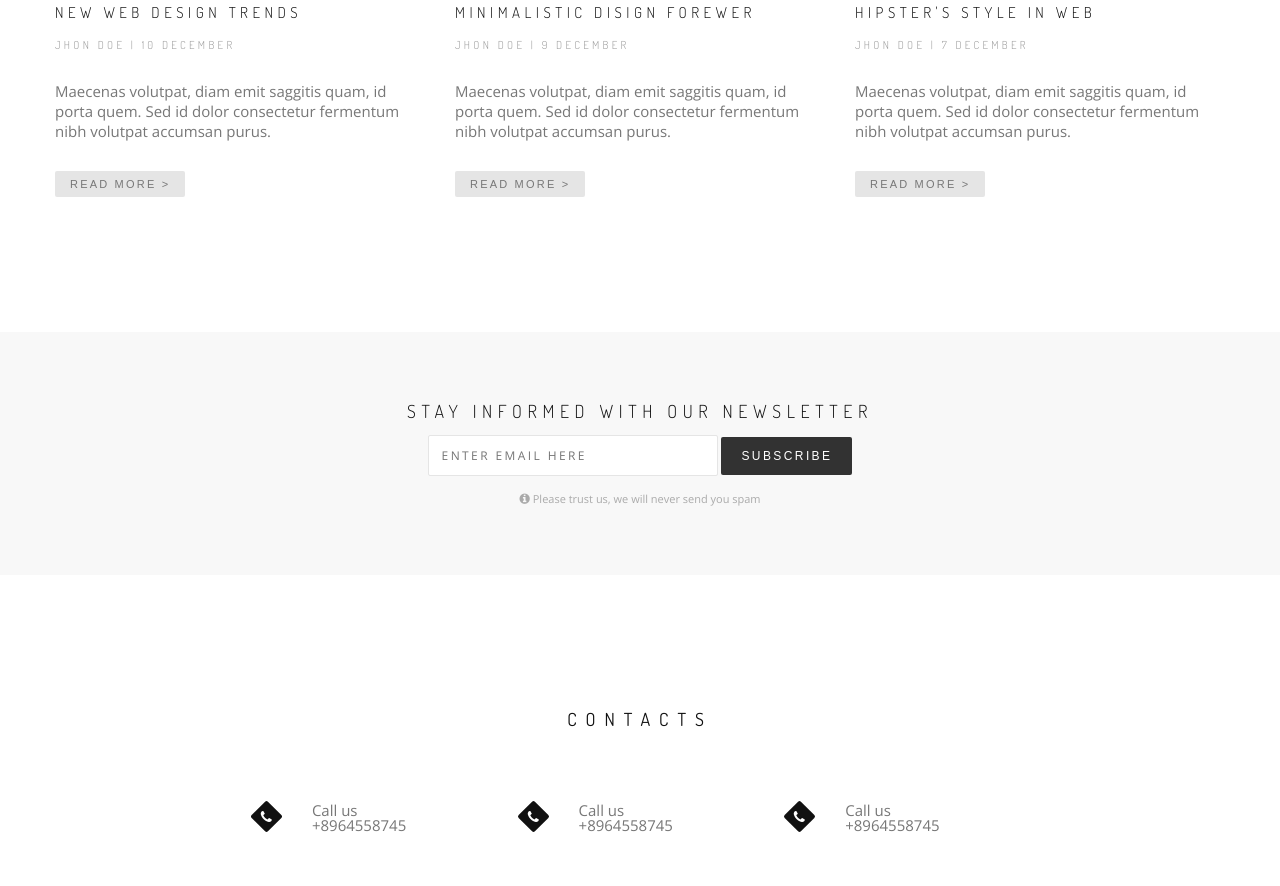
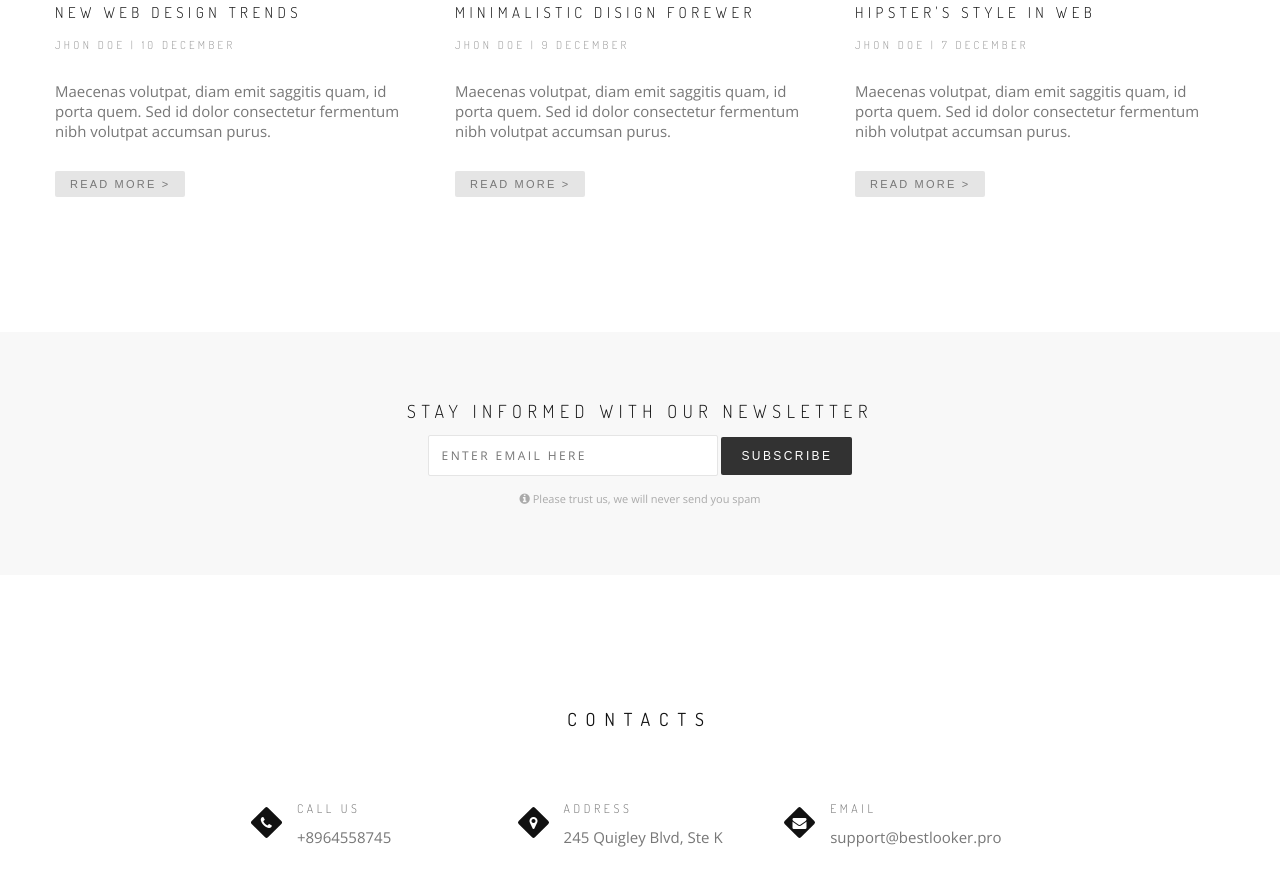
Before and after one commit to Daaiif/thomas-rhythm, a plain HTML site: page index.html in a window 1280 px wide. Shown: the part 6180-7066 px from the top of the page. Drawn offline with nearby package versions, Linux system fonts and the light colour scheme.

Commit message:
improvements to the section contacts

```diff
--- a/css/style.css
+++ b/css/style.css
@@ -566,10 +566,18 @@ textarea.form-control {
 	vertical-align: middle;
 }
 .contact-item .contact-item-content {
-	margin-left: 30px;
+	margin-left: 15px;
 }
 .contact-item .contact-item-content span {
 	display: block;
 }
+.contact-item .contact-item-content .contact-title {
+	font-size: 12px;
+	color: #777;
+	font-family: 'Dosis', sans-serif;
+	text-transform: uppercase;
+	letter-spacing: .3em;
+	margin-bottom: 15px;
+}
 /* ---- contact end ---- */
 /* ===== Custom styles end ===== */
--- a/index.html
+++ b/index.html
@@ -669,12 +669,12 @@
                   <div class="col col-4">
                     <div class="contact-item">
                       <div class="rhomb-icon black-icon contact-item-icon">
-                        <i class="fa fa-phone"></i>
+                        <i class="fa fa-map-marker"></i>
                       </div>
                       <!-- / rhomb-icon -->
                       <div class="contact-item-content">
-                        <span class="contact-title">Call us</span>
-                        <span class="contact-data">+8964558745</span>
+                        <span class="contact-title">Address</span>
+                        <span class="contact-data">245 Quigley Blvd, Ste K</span>
                       </div>
                       <!-- / contact-item-content -->
                     </div>
@@ -684,12 +684,12 @@
                   <div class="col col-4">
                     <div class="contact-item">
                       <div class="rhomb-icon black-icon contact-item-icon">
-                        <i class="fa fa-phone"></i>
+                        <i class="fa fa-envelope"></i>
                       </div>
                       <!-- / rhomb-icon -->
                       <div class="contact-item-content">
-                        <span class="contact-title">Call us</span>
-                        <span class="contact-data">+8964558745</span>
+                        <span class="contact-title">email</span>
+                        <span class="contact-data">support@bestlooker.pro</span>
                       </div>
                       <!-- / contact-item-content -->
                     </div>
```
